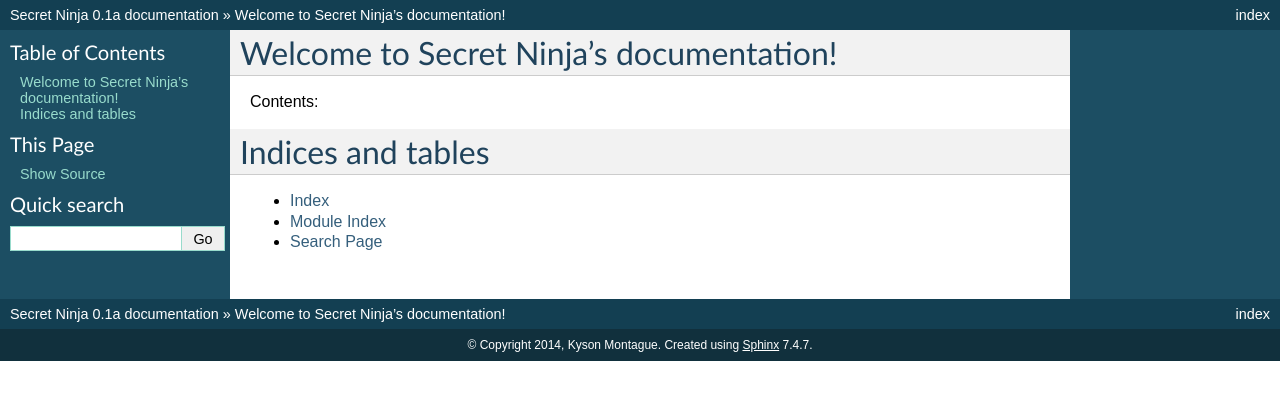
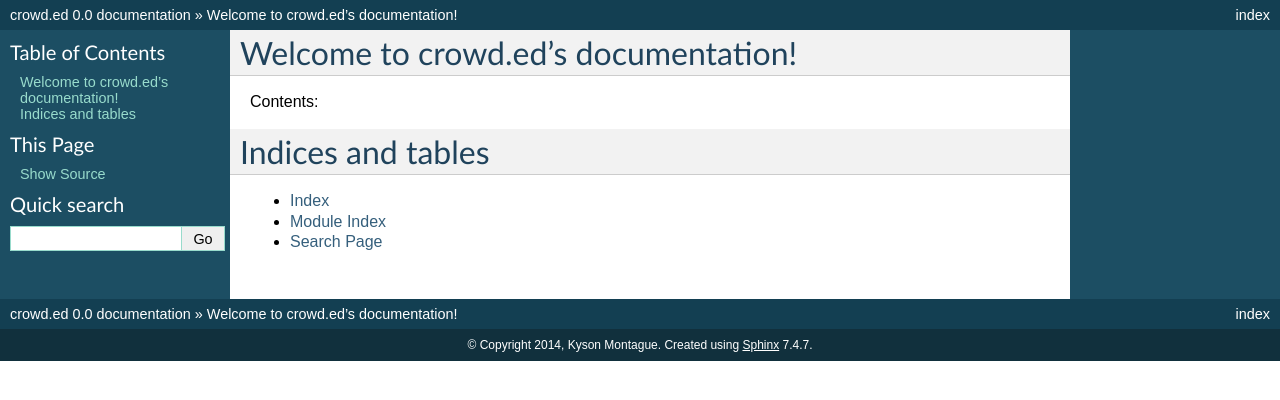
Before and after one commit to montaguk/crowd.ed, a Sphinx documentation site: the page built from docs/source/index.rst, in a window 1280 px wide. Shown: the top 400 px of the page. Built offline with Sphinx 7.4.7, drawn with Linux system fonts in a browser that asks for light colours.

```diff
--- a/docs/source/conf.py
+++ b/docs/source/conf.py
@@ -1,7 +1,7 @@
 # -*- coding: utf-8 -*-
 #
-# Secret Ninja documentation build configuration file, created by
-# sphinx-quickstart on Wed Aug 20 19:17:40 2014.
+# crowd.ed documentation build configuration file, created by
+# sphinx-quickstart on Fri Aug 22 23:39:27 2014.
 #
 # This file is execfile()d with the current directory set to its
 # containing dir.
@@ -51,7 +51,7 @@ source_suffix = '.rst'
 master_doc = 'index'
 
 # General information about the project.
-project = u'Secret Ninja'
+project = u'crowd.ed'
 copyright = u'2014, Kyson Montague'
 
 # The version info for the project you're documenting, acts as replacement for
@@ -59,9 +59,9 @@ copyright = u'2014, Kyson Montague'
 # built documents.
 #
 # The short X.Y version.
-version = '0.1'
+version = '0.0'
 # The full version, including alpha/beta/rc tags.
-release = '0.1a'
+release = '0.0'
 
 # The language for content autogenerated by Sphinx. Refer to documentation
 # for a list of supported languages.
@@ -184,7 +184,7 @@ html_static_path = ['_static']
 #html_file_suffix = None
 
 # Output file base name for HTML help builder.
-htmlhelp_basename = 'SecretNinjadoc'
+htmlhelp_basename = 'crowdeddoc'
 
 
 # -- Options for LaTeX output ---------------------------------------------
@@ -204,7 +204,7 @@ latex_elements = {
 # (source start file, target name, title,
 #  author, documentclass [howto, manual, or own class]).
 latex_documents = [
-  ('index', 'SecretNinja.tex', u'Secret Ninja Documentation',
+  ('index', 'crowded.tex', u'crowd.ed Documentation',
    u'Kyson Montague', 'manual'),
 ]
 
@@ -234,7 +234,7 @@ latex_documents = [
 # One entry per manual page. List of tuples
 # (source start file, name, description, authors, manual section).
 man_pages = [
-    ('index', 'secretninja', u'Secret Ninja Documentation',
+    ('index', 'crowded', u'crowd.ed Documentation',
      [u'Kyson Montague'], 1)
 ]
 
@@ -248,8 +248,8 @@ man_pages = [
 # (source start file, target name, title, author,
 #  dir menu entry, description, category)
 texinfo_documents = [
-  ('index', 'SecretNinja', u'Secret Ninja Documentation',
-   u'Kyson Montague', 'SecretNinja', 'One line description of project.',
+  ('index', 'crowded', u'crowd.ed Documentation',
+   u'Kyson Montague', 'crowded', 'One line description of project.',
    'Miscellaneous'),
 ]
 
--- a/docs/source/index.rst
+++ b/docs/source/index.rst
@@ -1,10 +1,10 @@
-.. Secret Ninja documentation master file, created by
-   sphinx-quickstart on Wed Aug 20 19:17:40 2014.
+.. crowd.ed documentation master file, created by
+   sphinx-quickstart on Fri Aug 22 23:39:27 2014.
    You can adapt this file completely to your liking, but it should at least
    contain the root `toctree` directive.
 
-Welcome to Secret Ninja's documentation!
-========================================
+Welcome to crowd.ed's documentation!
+====================================
 
 Contents:
 
```
Also changed, not shown: 3 other files.
